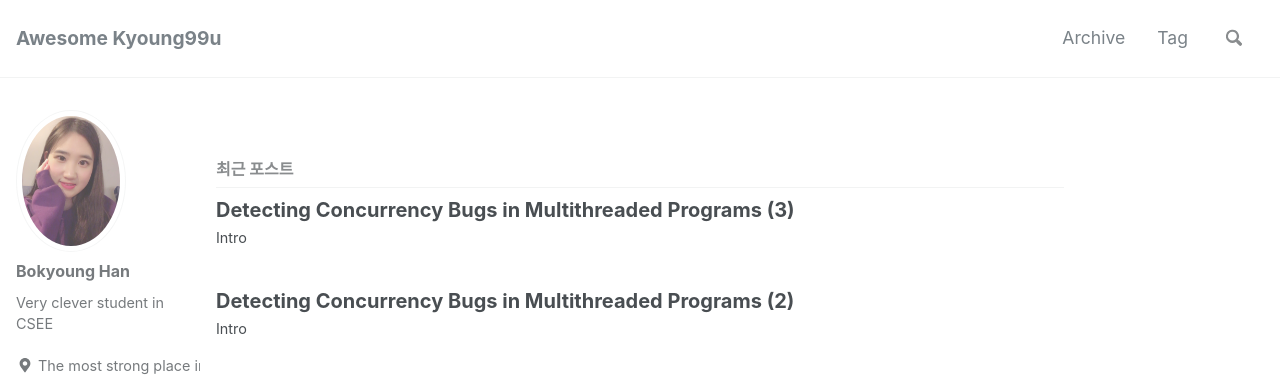
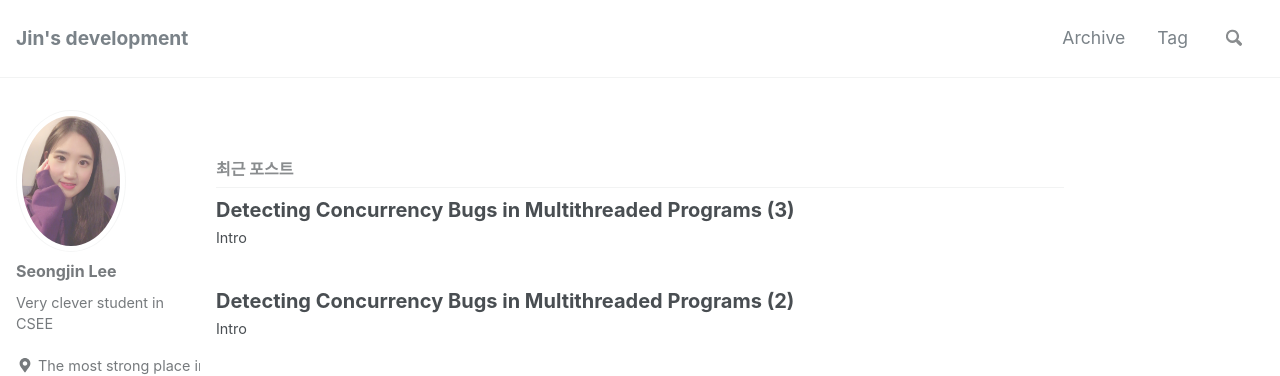
Before and after one commit to Jjjins/Jjjins.github.io, a Jekyll site: the page built from index.html, in a window 1280 px wide and 900 px high. Shown: the top 376 px of the window. Built offline with Jekyll 4.4.1, drawn with Linux system fonts in a browser that asks for light colours; nearby versions of some CDN libraries; the list of posts is cut into pages by our own code; some of the changed text lies outside the part shown.

Commit message:
Change info

```diff
--- a/_config.yml
+++ b/_config.yml
@@ -9,20 +9,20 @@ minimal_mistakes_skin    : "default" # "air", "aqua", "contrast", "dark", "dirt"
 
 # Site Settings
 locale                   : "ko"
-title                    : "Awesome Kyoung99u"
+title                    : "Jin's development"
 title_separator          : "-"
-name                     : "Bokyoung Han"
-description              : "I love the most delicious food in world Pepperoni pizza!"
-url                      : "https://bokyounghan.github.io" # the base hostname & protocol for your site e.g. "https://mmistakes.github.io"
+name                     : "Seongjin Lee"
+description              : "I want to be a good programmer"
+url                      : "https://jjjins.github.io" # the base hostname & protocol for your site e.g. "https://mmistakes.github.io"
 baseurl                  : # the subpath of your site, e.g. "/blog"
-repository               : "bokyounghan/bokyounghan.github.io" # GitHub username/repo-name e.g. "mmistakes/minimal-mistakes"
+repository               : "Jjjins/Jjjins.github.io" # GitHub username/repo-name e.g. "mmistakes/minimal-mistakes"
 teaser                   : # path of fallback teaser image, e.g. "/assets/images/500x300.png"
 # breadcrumbs            : false # true, false (default)
 words_per_minute         : 200
 comments:
   provider               : "disqus" # false (default), "disqus", "discourse", "facebook", "google-plus", "staticman", "staticman_v2" "custom"
   disqus:
-    shortname            : Kyoung-99u-blog
+    shortname            : jinss
   discourse:
     server               : # https://meta.discourse.org/t/embedding-discourse-comments-via-javascript/31963 , e.g.: meta.discourse.org
   facebook:
@@ -79,16 +79,16 @@ social:
 analytics:
   provider               : "google" # false (default), "google", "google-universal", "custom"
   google:
-    tracking_id          : "UA-122352654-1"
+    tracking_id          : "UA-123158689-1"
 
 
 # Site Author
 author:
-  name             : "Bokyoung Han"
+  name             : "Seongjin Lee"
   avatar           : "/assets/images/profile.png"
   bio              : "Very clever student in CSEE"
   location         : "The most strong place in the Universe 206"
-  email            : "150224@naver.com"
+  email            : "dl7844@naver.com"
   uri              :
   home             : "#" # null (default), "absolute or relative url to link to author home"
   bitbucket        :
@@ -97,7 +97,7 @@ author:
   flickr           :
   facebook         :
   foursquare       :
-  github           : "bokyounghan"
+  github           : "Jjjins"
   gitlab           :
   google_plus      :
   keybase          :
```
Also changed, not shown: 1 other file.
